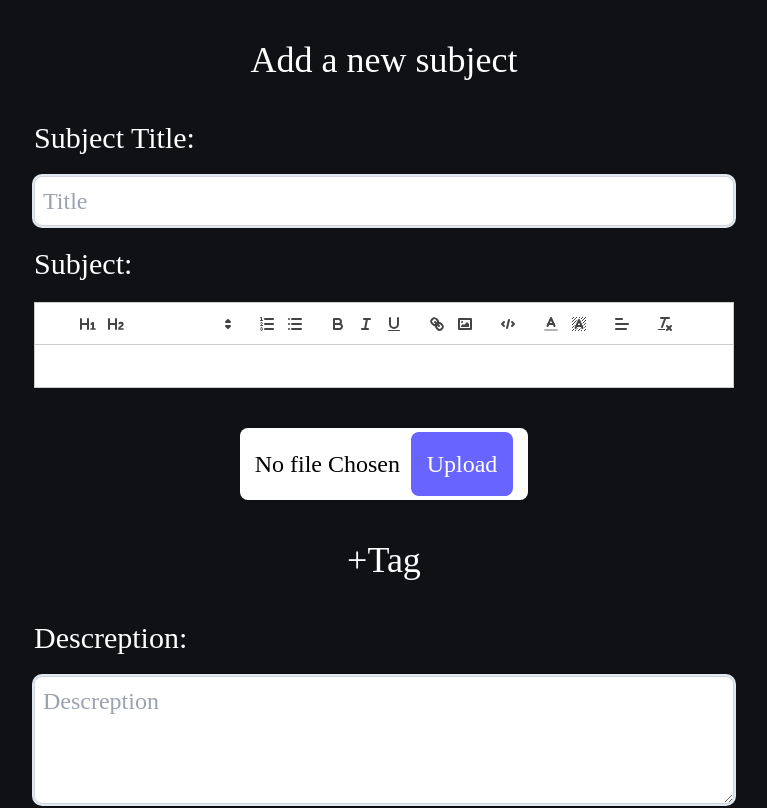
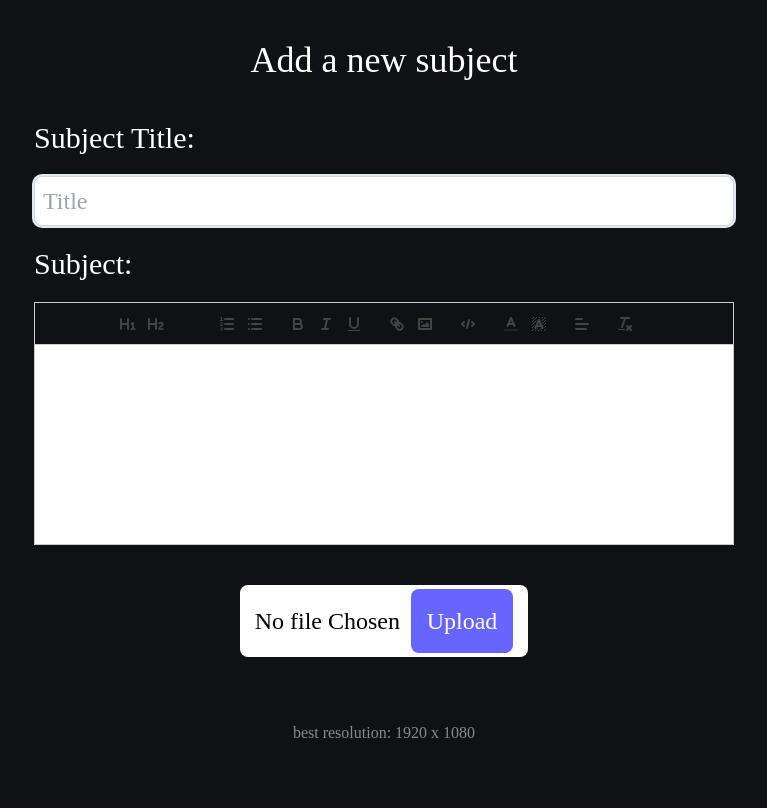
Before and after one commit to md7o/NovaScript, a React (Create React App) app in the folder website/: page /blogs/newsubject in a window 1280 px wide. Shown: the top 808 px of the page, without its empty margins (256-1023 px from the left). Built offline with nearby package versions, Linux system fonts and the light colour scheme.

Commit message:
edit header for blog page

```diff
--- a/website/src/Blogs.js
+++ b/website/src/Blogs.js
@@ -48,7 +48,7 @@
     <div className="BlogBG">
       <BlogHeader />
 
-      <h1 className="text-white text-center text-5xl font-bold mt-32">
+      <h1 className="text-white text-center text-5xl font-bold mt-24">
         صفحة المدونات
       </h1>
 
@@ -182,7 +182,7 @@
           ))}
         </div>
       ) : (
-        <p className="text-white text-center text-2xl mt-10">
+        <p className="text-white text-center text-2xl mt-16">
           No submitted data
         </p>
       )}
--- a/website/src/components/blog_section/new_subject.js
+++ b/website/src/components/blog_section/new_subject.js
@@ -170,7 +170,9 @@
             alt="Uploaded"
             className="my-10 mx-auto w-72 rounded-roundedButt"
           />
-        ) : null}
+        ) : (
+          <p className="my-16 opacity-50">best resolution: 1920 x 1080</p>
+        )}
         <div>
           <button
             type="button"
--- a/website/src/components/blog_section/subject.js
+++ b/website/src/components/blog_section/subject.js
@@ -2,7 +2,7 @@
 import "../../App.css";
 import "../quill.css";
 import { useLocation } from "react-router-dom";
-import "highlight.js/styles/vs2015.css"; // Import Highlight.js theme
+import "highlight.js/styles/vs2015.css";
 import hljs from "highlight.js";
 
 const Subject = () => {
--- a/website/src/components/blog_section/widget/CustomCodeBlock.js
+++ /dev/null
@@ -1,32 +0,0 @@
-// CustomCodeBlock.js
-import Quill from "quill";
-import hljs from "highlight.js";
-
-const CodeBlock = Quill.import("formats/code");
-class CodeBlockWithHighlight extends CodeBlock {
-  static create(value) {
-    const node = super.create(value);
-    node.classList.add("ql-syntax");
-    return node;
-  }
-
-  static formats(node) {
-    return node.classList.contains("ql-syntax") ? "code" : null;
-  }
-
-  format(name, value) {
-    if (name === "code-block") {
-      if (value) {
-        this.domNode.classList.add("ql-syntax");
-      } else {
-        this.domNode.classList.remove("ql-syntax");
-      }
-    } else {
-      super.format(name, value);
-    }
-  }
-}
-
-Quill.register(CodeBlockWithHighlight, true);
-
-export default CodeBlockWithHighlight;
--- a/website/src/components/blog_section/widget/blog_header.js
+++ b/website/src/components/blog_section/widget/blog_header.js
@@ -3,11 +3,11 @@
 
 const BlogHeader = () => {
   return (
-    <div className="flex justify-around items-center text-white text-2xl gap-10 mt-10">
+    <div className="sticky top-0 flex justify-around items-center text-white mt-5">
       <img
         to={"/mobileapps"}
         rel="noopener noreferrer"
-        className="w-40 hover:underline hover:underline-offset-5 hover:duration-500 hover:opacity-65"
+        className="w-32 hover:underline hover:underline-offset-5 hover:duration-500 hover:opacity-65"
         src={NSLogo}
         alt={NSLogo}
       />
@@ -15,7 +15,7 @@
         to="/blogs/newsubject"
         // state={{ blogs }}
         rel="noopener noreferrer"
-        className="hover:underline hover:underline-offset-5 hover:duration-500 hover:opacity-65 hover:ease-in-out"
+        className="hover:underline hover:underline-offset-5 hover:duration-500 hover:opacity-65 hover:ease-in-out text-xl"
       >
         Create New Blog +
       </Link>
--- a/website/src/components/blog_section/widget/text_editor.js
+++ b/website/src/components/blog_section/widget/text_editor.js
@@ -1,7 +1,9 @@
 import React, { useEffect } from "react";
 import ReactQuill from "react-quill";
-import "react-quill/dist/quill.snow.css"; // Import Quill styles
-import "highlight.js/styles/vs2015.css"; // Import Highlight.js theme
+import "react-quill/dist/quill.snow.css";
+import "highlight.js/styles/vs2015.css";
+import "../../quill.css";
+
 import hljs from "highlight.js";
 const TextEditor = ({ value, onChange }) => {
   useEffect(() => {
@@ -12,7 +14,7 @@
 
   const modules = {
     toolbar: [
-      [{ header: "1" }, { header: "2" }, { font: [] }],
+      [{ header: "1" }, { header: "2" }, { header: "3" }],
       [{ list: "ordered" }, { list: "bullet" }],
       ["bold", "italic", "underline"],
       ["link", "image"], // Add image button to toolbar
@@ -25,7 +27,6 @@
 
   const formats = [
     "header",
-    "font",
     "list",
     "bullet",
     "bold",
@@ -41,7 +42,7 @@
 
   return (
     <ReactQuill
-      className="bg-white "
+      className=""
       value={value}
       onChange={onChange}
       modules={modules}
--- a/website/src/components/quill.css
+++ b/website/src/components/quill.css
@@ -33,4 +33,16 @@
 .ql-editor {
   margin: 0;
   padding: 0;
+  background-color: #ffffff;
+  min-height: 199px;
+  color: #101114;
+  padding: 5px;
 }
+
+.ql-editor p,
+h1,
+h2 {
+  color: black;
+  padding-left: 10px;
+  padding-right: 10px;
+}
```
Also changed, not shown: website/src/images/Nova Script Logo.png.
